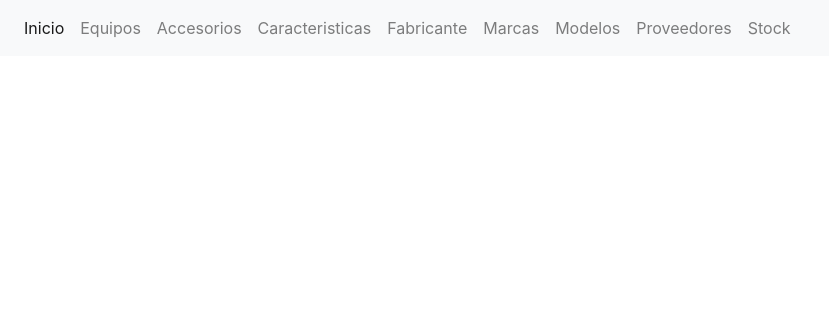
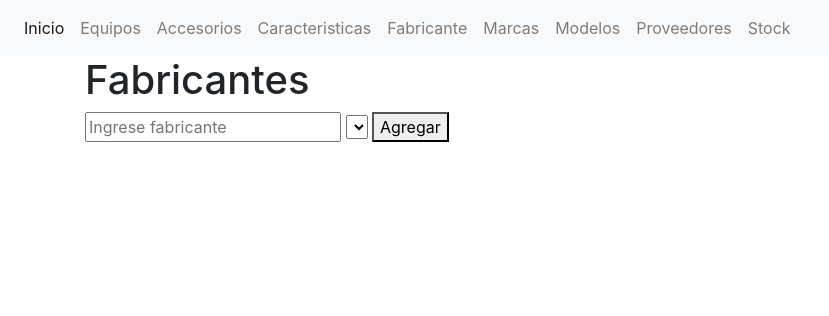
Before and after one commit to sofigonzalezz1/EFI_parte_1, a Flask app: page /fabricante_list in a window 1280 px wide. Shown: the top 316 px of the page, without its empty margins (0-829 px from the left). Run offline with Flask 3, Linux system fonts and the light colour scheme; lists and menus that the app fills with data are empty; some libraries are stand-ins or nearby versions.

Commit message:
crear la sección fabricantes

```diff
--- a/app.py
+++ b/app.py
@@ -1,4 +1,4 @@
-from flask import Flask, render_template
+from flask import Flask, render_template, url_for, redirect, request
 from flask_sqlalchemy import SQLAlchemy
 from flask_migrate import Migrate
 
@@ -29,9 +29,18 @@ def accesorios():
 def caracteristicas():
     return render_template('caracteristica_list.html')
 
-@app.route('/fabricante_list')
+@app.route('/fabricante_list', methods=['POST', 'GET'])
 def fabricantes():
-    return render_template('fabricante_list.html')
+    fabricantes = Fabricante.query.all()
+    paises = Pais.query.all()
+    if request.method == 'POST':
+        fabricante_nombre = request.form['nombre']
+        pais_id = request.form['pais']
+        nuevo_fabricante = Fabricante(nombre=fabricante_nombre, pais_id=pais_id)
+        db.session.add(nuevo_fabricante)
+        db.session.commit()
+        return redirect(url_for('fabricantes'))
+    return render_template('fabricante_list.html', fabricantes=fabricantes, paises=paises)
 
 @app.route('/marca_list')
 def marcas():
--- /dev/null
+++ b/entornov/pyvenv.cfg
@@ -0,0 +1,5 @@
+home = C:\Users\Usuario\AppData\Local\Programs\Python\Python311
+include-system-site-packages = false
+version = 3.11.4
+executable = C:\Users\Usuario\AppData\Local\Programs\Python\Python311\python.exe
+command = C:\Users\Usuario\AppData\Local\Programs\Python\Python311\python.exe -m venv C:\Users\Usuario\Desktop\Mi Carpeta\Itec 2024\PPP\EFI_parte_1\entornov
--- a/templates/base_template.html
+++ b/templates/base_template.html
@@ -1,7 +1,7 @@
 <!doctype html>
 <html lang="en">
   <head>
-    <title>{% block title %}{% endblock %}</title>
+    <title>{% block title %}Cell Phone Store{% endblock %}</title>
     <!-- Required meta tags -->
     <meta charset="utf-8">
     <meta name="viewport" content="width=device-width, initial-scale=1, shrink-to-fit=no">
@@ -23,9 +23,9 @@
             <a class="nav-item nav-link" href="/stock">Stock</a>
         </div>
     </nav>
-
-    {% block content %}{% endblock %}
-
+    <div class="container">
+      {% block content %}{% endblock %}
+      </div>
     <!-- Optional JavaScript -->
     <!-- jQuery first, then Popper.js, then Bootstrap JS -->
     <script src="https://code.jquery.com/jquery-3.3.1.slim.min.js" integrity="sha384-q8i/X+965DzO0rT7abK41JStQIAqVgRVzpbzo5smXKp4YfRvH+8abtTE1Pi6jizo" crossorigin="anonymous"></script>
--- a/templates/fabricante_list.html
+++ b/templates/fabricante_list.html
@@ -1 +1,19 @@
 {% extends "base_template.html" %}
+
+{% block content %}
+    <h1>Fabricantes</h1>
+    <form action="" method="post">
+        <input type="text" name="fabricante" placeholder="Ingrese fabricante">
+        <select name="pais">
+            {% for pais in paises %}
+                <option value="{{ pais.id }}">{{ pais.nombre }}</option>
+            {% endfor %}
+        </select>
+        <button type="submit">Agregar</button>
+    </form>
+    <ul>
+        {% for fabricante in fabricantes %}
+            <li>{{ fabricante.nombre }} ({{ fabricante.pais.nombre }})</li>
+        {% endfor %}
+    </ul>
+{% endblock %}
--- a/templates/index.html
+++ b/templates/index.html
@@ -1,5 +1,8 @@
 {% extends "base_template.html" %}
 
+{% block title %}Home{% endblock %}
+
 {% block content %}
-    <h1>Repaso primer semestre</h1>
+<h1>Bienvenido al sistema administrativo del negocio de celulares</h1>
+<p>Este sistema te permite administrar equipos, categorías, modelos, costos, y más.</p>
 {% endblock %}
```
Also changed, not shown: models.py (+12 -12 lines), 14 other files.
